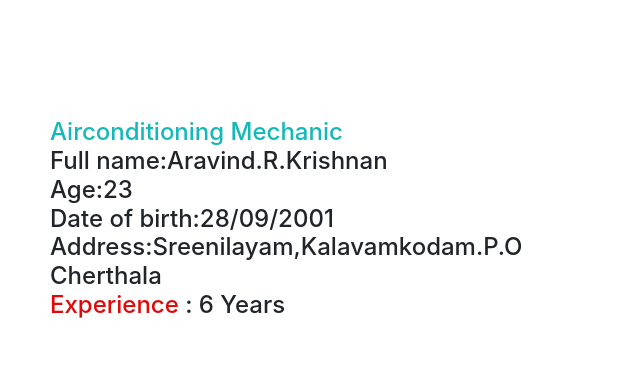
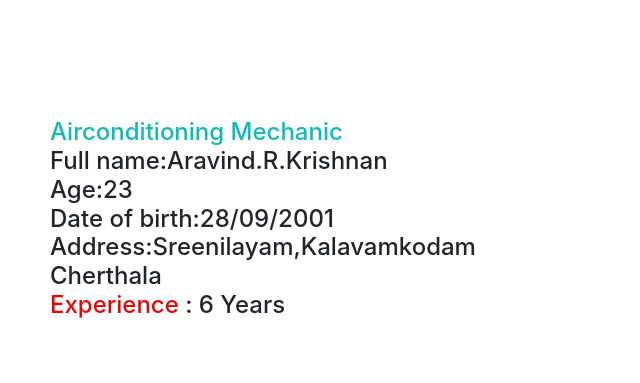
Before and after one commit to aravind518398/aravind280, a plain HTML site: page index.html in a window 1280 px wide. Shown: the part 144-527 px from the top of the page, 637-1277 px from the left. Drawn offline with nearby package versions, Linux system fonts and the light colour scheme.

Commit message:
Update index.html

```diff
--- a/index.html
+++ b/index.html
@@ -73,7 +73,7 @@
                 >Airconditioning Mechanic</span
               >
               <br />Full name:Aravind.R.Krishnan<br />Age:23<br />Date of
-              birth:28/09/2001<br />Address:Sreenilayam,Kalavamkodam.P.O<br>Cherthala<br />
+              birth:28/09/2001<br />Address:Sreenilayam,Kalavamkodam<br>Cherthala<br />
               <span style="color: rgb(225, 8, 8)">Experience</span> : 6 Years
             </h4>
           </div>
```
